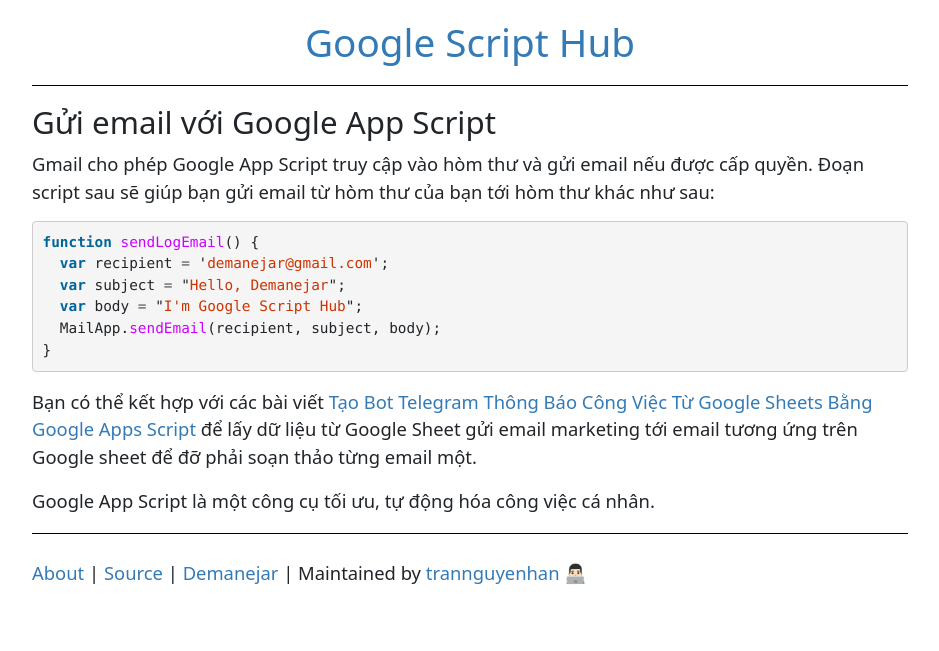
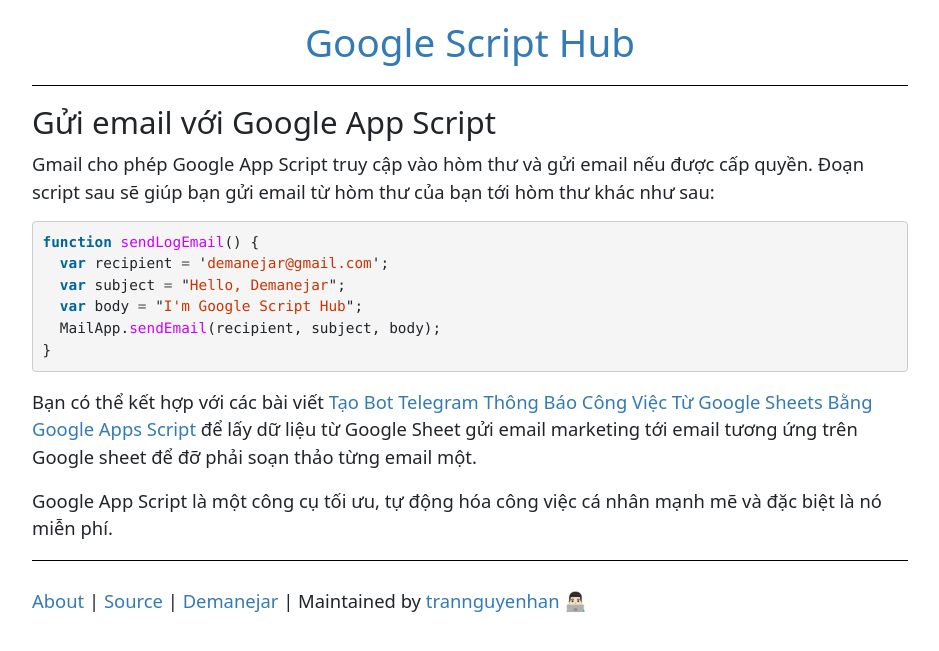
Before and after one commit to Google-Script-Hub/google-script-hub.github.io, a Jekyll site: the page built from _subpages/send-email.md, in a window 1280 px wide. Shown: the top 651 px of the page, without its empty margins (170-1109 px from the left). Built offline with Jekyll 4.4.1, drawn with Linux system fonts in a browser that asks for light colours.

Commit message:
add send email men

```diff
--- a/_subpages/send-email.md
+++ b/_subpages/send-email.md
@@ -19,4 +19,4 @@ function sendLogEmail() {
 
 Bạn có thể kết hợp với các bài viết [Tạo Bot Telegram Thông Báo Công Việc Từ Google Sheets Bằng Google Apps Script](https://google-script-hub.github.io/send-notification-to-telegram) để lấy dữ liệu từ Google Sheet gửi email marketing tới email tương ứng trên Google sheet để đỡ phải soạn thảo từng email một.
 
-Google App Script là một công cụ tối ưu, tự động hóa công việc cá nhân.
+Google App Script là một công cụ tối ưu, tự động hóa công việc cá nhân mạnh mẽ và đặc biệt là nó miễn phí.
```
Also changed, not shown: index.md (+1 -0 lines).
